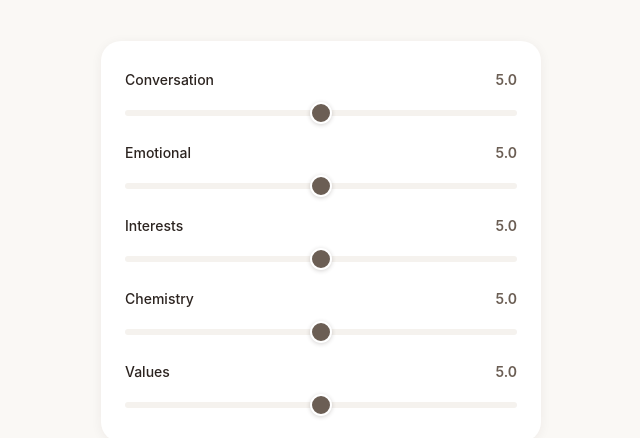
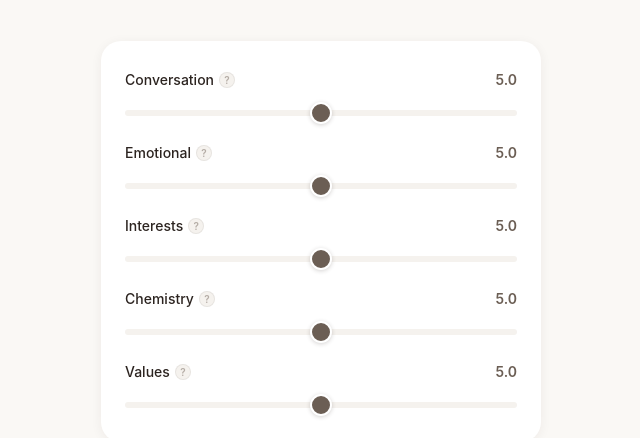
Before and after one commit to avidesai/Post-Date-Feedback-Intelligence-System, a React (Vite) app in the folder web/: page / in a window 1280 px wide. Shown: the part 156-594 px from the top of the page, without its empty margins (319-959 px from the left). Built offline with nearby package versions, Linux system fonts and the light colour scheme; no server answers; a web font is replaced by a local one.

Commit message:
improve flow

```diff
--- a/web/src/App.tsx
+++ b/web/src/App.tsx
@@ -63,19 +63,19 @@ async function findUserWithDates(users: User[]): Promise<{ user: User; dates: Da
           dateAt: d.dateAt,
         });
       }
-      if (withWomen.length >= 3) break;
+      if (withWomen.length >= 2) break;
     }
 
-    if (withWomen.length >= 3) {
-      return { user: candidate, dates: withWomen.slice(0, 3) };
+    if (withWomen.length >= 2) {
+      return { user: candidate, dates: withWomen.slice(0, 2) };
     }
   }
 
-  // Fallback: any user with 3+ dates
+  // Fallback: any user with 2+ dates
   for (const candidate of shuffled) {
     const dates: DateRecord[] = await api.getDatesForUser(candidate.id);
-    if (dates.length >= 3) {
-      const picked = dates.slice(0, 3).map(d => {
+    if (dates.length >= 2) {
+      const picked = dates.slice(0, 2).map(d => {
         const otherId = d.userAId === candidate.id ? d.userBId : d.userAId;
         const other = userMap.get(otherId);
         return {
--- a/web/src/components/Dashboard.tsx
+++ b/web/src/components/Dashboard.tsx
@@ -2,7 +2,7 @@ import { useState } from 'react';
 import { useApi } from '../hooks';
 import * as api from '../api';
 import type { Feedback } from '../types';
-import { DIMENSIONS, DIMENSION_LABELS } from '../types';
+import { DIMENSIONS, DIMENSION_LABELS, DIMENSION_TIPS } from '../types';
 
 interface DateInfo {
   dateId: string;
@@ -131,7 +131,11 @@ export default function Dashboard({ userId, dates, onStartOver }: Props) {
               return (
                 <div key={dim} className="dim-row">
                   <div className="dim-name">
-                    <span>{DIMENSION_LABELS[dim]}</span>
+                    <span className="tooltip-wrap">
+                      {DIMENSION_LABELS[dim]}
+                      <span className="tooltip-icon" tabIndex={0}>?</span>
+                      <span className="tooltip-text">{DIMENSION_TIPS[dim]}</span>
+                    </span>
                     {diff > 0.12 && (
                       <span className="gap-indicator">
                         {r > s ? '↑' : '↓'} {(diff * 10).toFixed(1)} gap
--- a/web/src/components/DateRatingFlow.tsx
+++ b/web/src/components/DateRatingFlow.tsx
@@ -1,6 +1,6 @@
 import { useState } from 'react';
 import * as api from '../api';
-import { DIMENSIONS, DIMENSION_LABELS } from '../types';
+import { DIMENSIONS, DIMENSION_LABELS, DIMENSION_TIPS } from '../types';
 
 interface DateInfo {
   dateId: string;
@@ -116,7 +116,13 @@ export default function DateRatingFlow({ userId, dates, onComplete }: Props) {
         {DIMENSIONS.map((dim, i) => (
           <div key={dim} className="pref-row">
             <div className="pref-header">
-              <span className="pref-label">{DIMENSION_LABELS[dim]}</span>
+              <span className="pref-label">
+                <span className="tooltip-wrap">
+                  {DIMENSION_LABELS[dim]}
+                  <span className="tooltip-icon" tabIndex={0}>?</span>
+                  <span className="tooltip-text">{DIMENSION_TIPS[dim]}</span>
+                </span>
+              </span>
               <span className="pref-value">{(scores[i] * 10).toFixed(1)}</span>
             </div>
             <input
--- a/web/src/components/PreferencesScreen.tsx
+++ b/web/src/components/PreferencesScreen.tsx
@@ -1,6 +1,6 @@
 import { useState } from 'react';
 import type { PreferenceVector } from '../types';
-import { DIMENSIONS, DIMENSION_LABELS } from '../types';
+import { DIMENSIONS, DIMENSION_LABELS, DIMENSION_PREF_TIPS } from '../types';
 
 interface Props {
   onSubmit: (prefs: PreferenceVector) => void;
@@ -30,7 +30,13 @@ export default function PreferencesScreen({ onSubmit, loading, error }: Props) {
         {DIMENSIONS.map((dim, i) => (
           <div key={dim} className="pref-row">
             <div className="pref-header">
-              <span className="pref-label">{DIMENSION_LABELS[dim]}</span>
+              <span className="pref-label">
+                <span className="tooltip-wrap">
+                  {DIMENSION_LABELS[dim]}
+                  <span className="tooltip-icon" tabIndex={0}>?</span>
+                  <span className="tooltip-text">{DIMENSION_PREF_TIPS[dim]}</span>
+                </span>
+              </span>
               <span className="pref-value">{(prefs[i] * 10).toFixed(1)}</span>
             </div>
             <input
--- a/web/src/components/RevealScreen.tsx
+++ b/web/src/components/RevealScreen.tsx
@@ -2,7 +2,7 @@ import { useEffect, useState } from 'react';
 import { useApi } from '../hooks';
 import * as api from '../api';
 import type { PreferenceVector } from '../types';
-import { DIMENSIONS, DIMENSION_LABELS } from '../types';
+import { DIMENSIONS, DIMENSION_LABELS, DIMENSION_TIPS } from '../types';
 
 interface Props {
   userId: string;
@@ -69,7 +69,11 @@ export default function RevealScreen({ userId, statedPreferences, onContinue }:
           return (
             <div key={dim} className="reveal-dim">
               <div className="reveal-dim-label">
-                <span>{DIMENSION_LABELS[dim]}</span>
+                <span className="tooltip-wrap">
+                  {DIMENSION_LABELS[dim]}
+                  <span className="tooltip-icon" tabIndex={0}>?</span>
+                  <span className="tooltip-text">{DIMENSION_TIPS[dim]}</span>
+                </span>
                 {gap > 0.12 && (
                   <span className="gap-indicator">
                     {(gap * 10).toFixed(1)} gap
--- a/web/src/styles/global.css
+++ b/web/src/styles/global.css
@@ -965,6 +965,73 @@ textarea::placeholder {
   color: var(--text-secondary);
 }
 
+/* ═══ Tooltips ═══ */
+
+.tooltip-wrap {
+  position: relative;
+  display: inline-flex;
+  align-items: center;
+  gap: 5px;
+}
+
+.tooltip-icon {
+  display: inline-flex;
+  align-items: center;
+  justify-content: center;
+  width: 16px;
+  height: 16px;
+  border-radius: 50%;
+  background: var(--surface-alt);
+  color: var(--text-tertiary);
+  font-size: 10px;
+  font-weight: 600;
+  cursor: help;
+  flex-shrink: 0;
+  line-height: 1;
+  border: 1px solid var(--border);
+  transition: all 0.15s;
+}
+
+.tooltip-icon:hover,
+.tooltip-wrap:focus-within .tooltip-icon {
+  background: var(--accent);
+  color: var(--bg);
+  border-color: var(--accent);
+}
+
+.tooltip-text {
+  display: none;
+  position: absolute;
+  left: 0;
+  top: calc(100% + 6px);
+  background: var(--text);
+  color: var(--bg);
+  font-size: 12px;
+  font-weight: 400;
+  line-height: 1.5;
+  padding: 8px 12px;
+  border-radius: 8px;
+  width: max-content;
+  max-width: 260px;
+  z-index: 10;
+  pointer-events: none;
+  box-shadow: 0 4px 16px rgba(0, 0, 0, 0.15);
+}
+
+.tooltip-text::before {
+  content: '';
+  position: absolute;
+  bottom: 100%;
+  left: 14px;
+  border: 5px solid transparent;
+  border-bottom-color: var(--text);
+}
+
+.tooltip-icon:hover + .tooltip-text,
+.tooltip-wrap:focus-within .tooltip-text {
+  display: block;
+}
+
 /* ═══ How It Works ═══ */
 
 .how-it-works-content {
--- a/web/src/types.ts
+++ b/web/src/types.ts
@@ -8,6 +8,22 @@ export const DIMENSION_LABELS: Record<Dimension, string> = {
   interests: 'Interests',
   chemistry: 'Chemistry',
   values: 'Values',
+};
+
+export const DIMENSION_TIPS: Record<Dimension, string> = {
+  conversation: 'Did it flow naturally? Could you talk for hours or were there awkward silences?',
+  emotional: 'Did you feel understood and safe being yourself? Was there genuine warmth?',
+  interests: 'Do you have things in common? Shared hobbies, passions, how you spend your time?',
+  chemistry: 'Was there a spark? Physical attraction, flirting, that pull toward each other?',
+  values: 'Do you see the world similarly? Compatible on ambition, family, lifestyle?',
+};
+
+export const DIMENSION_PREF_TIPS: Record<Dimension, string> = {
+  conversation: 'How much does good conversation matter to you? Being able to talk easily and never run out of things to say.',
+  emotional: 'How important is it to feel emotionally safe and genuinely understood by your date?',
+  interests: 'How much do shared hobbies and passions matter? Or is it fine if you do your own things?',
+  chemistry: 'How important is physical attraction and that immediate spark?',
+  values: 'How much do you care about being aligned on the big stuff? Life goals, ambition, family.',
 };
 
 export interface User {
```
